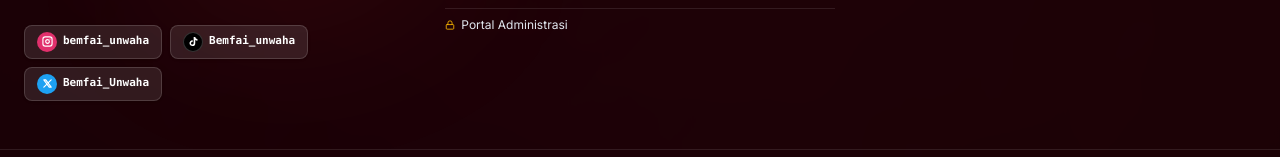
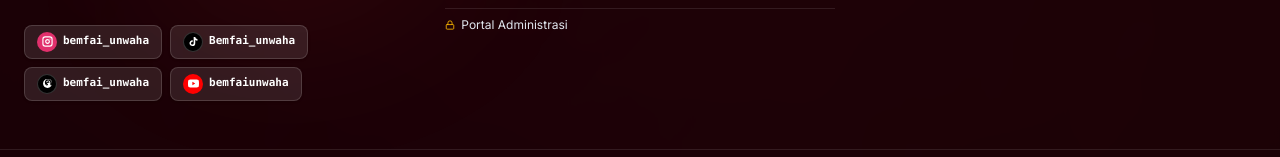
Before and after one commit to achsan490/bem-fai, a Next.js app: page / in a window 1280 px wide. Shown: the part 2084-2241 px from the top of the page. Built offline with nearby package versions, Linux system fonts and the light colour scheme; no server answers; the database is empty.

Commit message:
feat: add Threads and YouTube social media accounts to footer

```diff
--- a/src/components/Footer.tsx
+++ b/src/components/Footer.tsx
@@ -52,20 +52,36 @@ export default function Footer() {
               <span className="font-mono text-[11px] font-semibold">Bemfai_unwaha</span>
             </a>
 
-            {/* X / Twitter */}
+            {/* Threads */}
             <a
-              href="https://x.com/Bemfai_Unwaha"
+              href="https://www.threads.net/@bemfai_unwaha"
               target="_blank"
               rel="noopener noreferrer"
               className="flex items-center gap-1.5 px-3 py-1.5 rounded-lg bg-white/10 border border-white/15 text-xs text-white hover:text-amber-300 hover:border-amber-400/50 hover:bg-white/20 transition-all duration-200 shadow-sm"
-              aria-label="X Bemfai_Unwaha"
+              aria-label="Threads bemfai_unwaha"
             >
-              <div className="w-5 h-5 rounded-full bg-[#1DA1F2] flex items-center justify-center text-white shrink-0">
-                <svg xmlns="http://www.w3.org/2000/svg" width="11" height="11" viewBox="0 0 24 24" fill="none" stroke="currentColor" strokeWidth="2.5" strokeLinecap="round" strokeLinejoin="round">
-                  <path d="M4 4l11.733 16h4.267l-11.733 -16z"/><path d="M4 20l6.768 -6.768m2.46 -2.46l6.772 -6.772"/>
+              <div className="w-5 h-5 rounded-full bg-black border border-white/20 flex items-center justify-center text-white shrink-0">
+                <svg xmlns="http://www.w3.org/2000/svg" width="11" height="11" viewBox="0 0 24 24" fill="currentColor">
+                  <path d="M12 21.75c-5.38 0-9.75-4.37-9.75-9.75S6.62 2.25 12 2.25s9.75 4.37 9.75 9.75c0 3.8-2.17 6.78-5.38 7.42-2.18.43-4.22-.38-5.06-2.02-.45-.88-.5-1.98-.5-3.4 0-1.7.46-2.6 1.48-3.08.68-.32 1.56-.37 2.62-.37h1.09v-1.1c0-1.46-.86-2.31-2.35-2.31-1.41 0-2.2.82-2.32 2.01h-2.16c.14-2.32 1.87-3.95 4.48-3.95 2.76 0 4.51 1.63 4.51 4.25v5.33c0 1.05.34 1.7 1.15 1.7.67 0 1.56-.56 1.94-1.63.38-1.07.49-2.58.49-4.88 0-4.31-3.32-7.85-7.75-7.85-4.43 0-7.75 3.54-7.75 7.85 0 4.31 3.32 7.85 7.75 7.85 2.04 0 3.97-.75 5.43-2.12l1.38 1.42C17.3 20.73 14.77 21.75 12 21.75zm1.09-8.4h-.94c-.65 0-1.12.04-1.45.22-.44.24-.65.68-.65 1.34 0 .76.38 1.25 1.04 1.25.59 0 1.15-.36 1.54-.95.32-.49.46-1.11.46-1.86v-.001z"/>
                 </svg>
               </div>
-              <span className="font-mono text-[11px] font-semibold">Bemfai_Unwaha</span>
+              <span className="font-mono text-[11px] font-semibold">bemfai_unwaha</span>
+            </a>
+
+            {/* YouTube */}
+            <a
+              href="https://www.youtube.com/@bemfaiunwaha"
+              target="_blank"
+              rel="noopener noreferrer"
+              className="flex items-center gap-1.5 px-3 py-1.5 rounded-lg bg-white/10 border border-white/15 text-xs text-white hover:text-amber-300 hover:border-amber-400/50 hover:bg-white/20 transition-all duration-200 shadow-sm"
+              aria-label="YouTube bemfaiunwaha"
+            >
+              <div className="w-5 h-5 rounded-full bg-[#FF0000] flex items-center justify-center text-white shrink-0">
+                <svg xmlns="http://www.w3.org/2000/svg" width="11" height="11" viewBox="0 0 24 24" fill="currentColor">
+                  <path d="M23.498 6.186a3.016 3.016 0 0 0-2.122-2.136C19.505 3.545 12 3.545 12 3.545s-7.505 0-9.377.505A3.017 3.017 0 0 0 .502 6.186C0 8.07 0 12 0 12s0 3.93.502 5.814a3.016 3.016 0 0 0 2.122 2.136c1.871.505 9.376.505 9.376.505s7.505 0 9.377-.505a3.015 3.015 0 0 0 2.122-2.136C24 15.93 24 12 24 12s0-3.93-.502-5.814zM9.545 15.568V8.432L15.818 12l-6.273 3.568z"/>
+                </svg>
+              </div>
+              <span className="font-mono text-[11px] font-semibold">bemfaiunwaha</span>
             </a>
           </div>
         </div>
```
